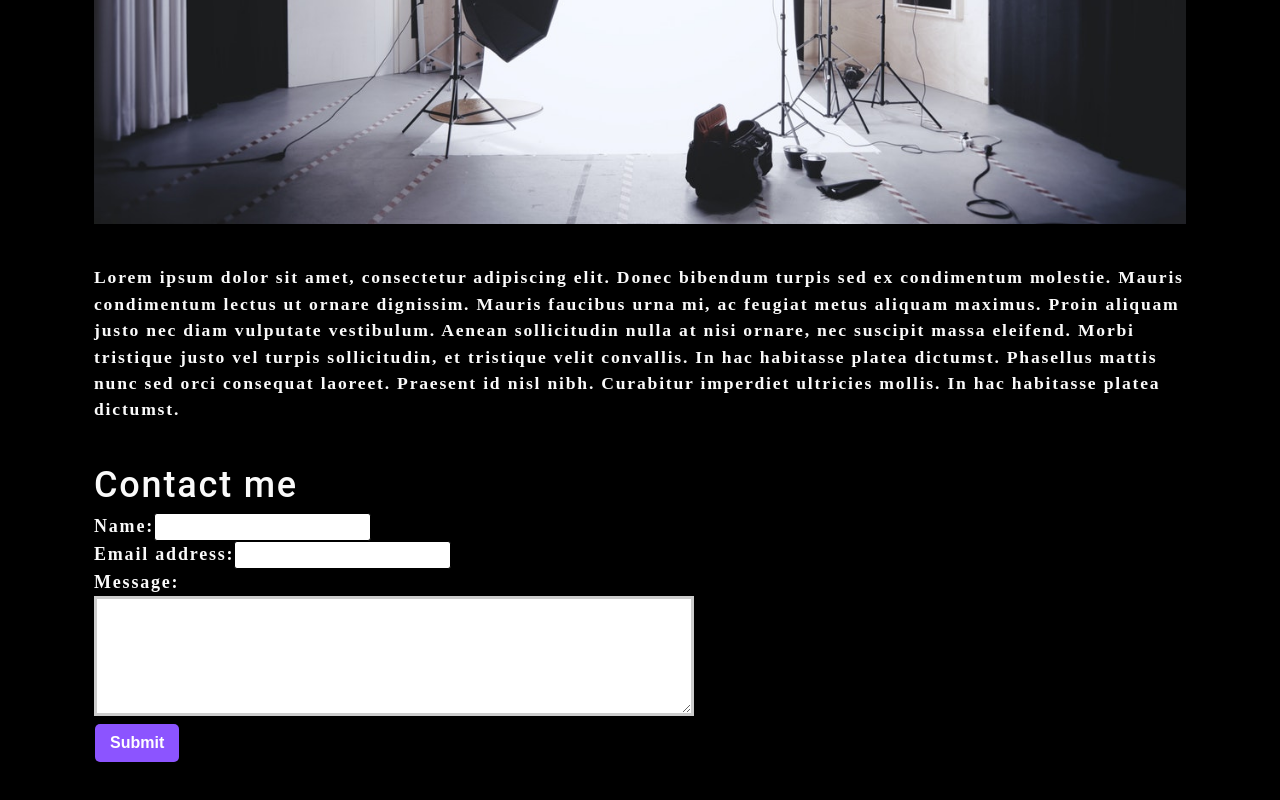
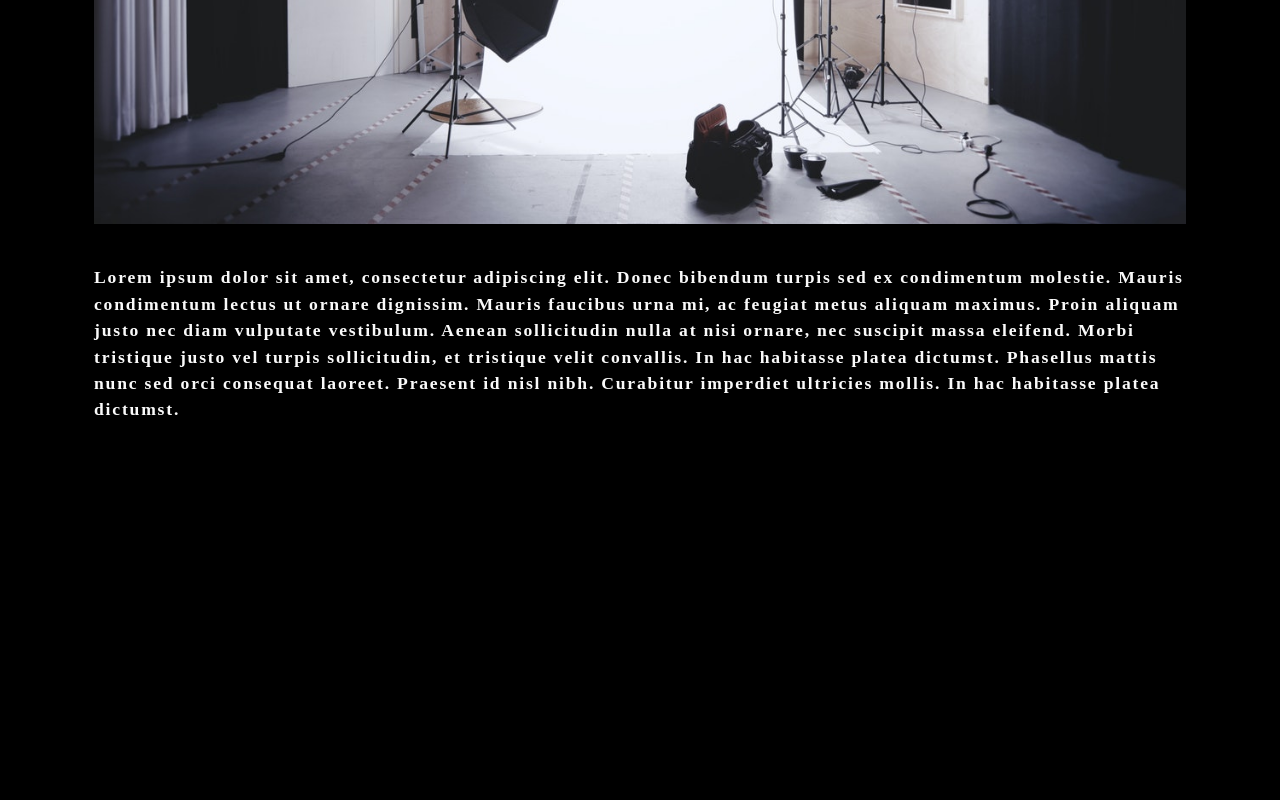
Before and after one commit to dcharney/photo-port, a React (Create React App) app: page / in a window 1280 px wide. Shown: the part 1757-2557 px from the top of the page. After the commit the page ends 2270 px from the top, so only its background shows below. Built offline with nearby package versions, Linux system fonts and the light colour scheme.

Commit message:
navbar selections displaying properly

```diff
--- a/src/App.js
+++ b/src/App.js
@@ -2,7 +2,7 @@
 import About from './components/About';
 import Nav from './components/Nav';
 import Gallery from './components/Gallery';
-import Contact from './components/Contact';
+import ContactForm from './components/Contact';
 
 function App() {
     const [categories] = useState([
@@ -12,16 +12,24 @@
         { name: 'landscape', description: 'Fields, farmhouses, waterfalls, and the beauty of nature' }
     ]);
     const [currentCategory, setCurrentCategory] = useState(categories[0]);
+    const [contactSelected, setContactSelected] = useState(false);
 
     return (
         <div>
             <Nav
                 categories={categories} setCurrentCategory={setCurrentCategory} currentCategory={currentCategory}
+                contactSelected={contactSelected}
+                setContactSelected={setContactSelected}
             ></Nav>
             <main>
-                <Gallery currentCategory={currentCategory}></Gallery>
-                <About></About>
-                <Contact></Contact>
+                {!contactSelected ? (
+                        <>
+                            <Gallery currentCategory={currentCategory}></Gallery>
+                            <About></About>
+                        </>
+                    ) : (
+                        <ContactForm></ContactForm>
+                )}
             </main>
         </div>
     );
--- a/src/components/Contact/index.js
+++ b/src/components/Contact/index.js
@@ -1,4 +1,5 @@
 import React, { useState } from 'react';
+import { validateEmail } from '../../utils/helpers';
 
 function ContactForm() {
     const [formState, setFormState] = useState({
@@ -6,10 +7,27 @@
         email: '',
         message: ''
     });
+    const [errorMessage, setErrorMessage] = useState('');
+
     const { name, email, message } = formState;
 
     function handleChange(e) {
-        setFormState({...formState, [e.target.name]: e.target.value })
+        if (e.target.name === 'email') {
+            const isValid = validateEmail(e.target.value);
+            if (!isValid) {
+                setErrorMessage('Your email is invalid.');
+            } else {
+                setErrorMessage('');
+            }
+        };
+        if (!e.target.value.length) {
+            setErrorMessage(`${e.target.name} is required.`);
+        } else {
+            setErrorMessage('');
+        };
+        if (!errorMessage) {
+            setFormState({ ...formState, [e.target.name]: e.target.value });
+        };
     }
     function handleSubmit(e) {
         e.preventDefault();
@@ -23,16 +41,21 @@
             <form id="contact-form" onSubmit={handleSubmit}>
                 <div>
                     <label htmlFor="name">Name:</label>
-                    <input type="text" onChange={handleChange} name="name" defaultValue={name} />
+                    <input type="text" onBlur={handleChange} name="name" defaultValue={name} />
                 </div>
                 <div>
                     <label htmlFor="email">Email address:</label>
-                    <input type="email" onChange={handleChange} name="email" defaultValue={email} />
+                    <input type="email" onBlur={handleChange} name="email" defaultValue={email} />
                 </div>
                 <div>
                     <label htmlFor="message">Message:</label>
-                    <textarea onChange={handleChange} name="message" defaultValue={message} rows="5" />
+                    <textarea onBlur={handleChange} name="message" defaultValue={message} rows="5" />
                 </div>
+                {errorMessage && (
+                    <div>
+                        <p className="error-text">{errorMessage}</p>
+                    </div>
+                )}
                 <button type="submit">Submit</button>
             </form>
         </section>
--- a/src/components/Nav/index.js
+++ b/src/components/Nav/index.js
@@ -5,7 +5,9 @@
     const {
         categories = [],
         setCurrentCategory,
-        currentCategory
+        currentCategory,
+        contactSelected,
+        setContactSelected
     } = props;
     useEffect(() => {
         document.title = capitalizeFirstLetter(currentCategory.name);
@@ -21,18 +23,19 @@
             <nav>
                 <ul className="flex-row">
                     <li className="mx-2">
-                        <a data-testid="about" href="#about"> About me</a>
+                        <a data-testid="about" href="#about" onClick={()=> setContactSelected(false)}> About me</a>
                     </li>
-                    <li className="mx-2">
-                        <span>Contact</span>
+                    <li className={`mx-2 ${contactSelected && 'navActive'}`}>
+                        <span onClick={()=> setContactSelected(true)}>Contact</span>
                     </li>
                     {categories.map((category) => (
                         <li className={`mx-1 ${
-                                currentCategory.name === category.name && 'navActive'
+                                currentCategory.name === category.name && !contactSelected && 'navActive'
                                 }`} key={category.name}>
                             <span
                                 onClick={() => {
-                                    setCurrentCategory(category)
+                                    setCurrentCategory(category);
+                                    setContactSelected(false);
                                 }}>
                                 {capitalizeFirstLetter(category.name)}
                             </span>
--- a/src/components/PhotoList/index.js
+++ b/src/components/PhotoList/index.js
@@ -101,7 +101,6 @@
     ]);
 
     const currentPhotos = photos.filter((photo) => photo.category === category);
-    console.log(category);
 
     return (
         <div>
```
